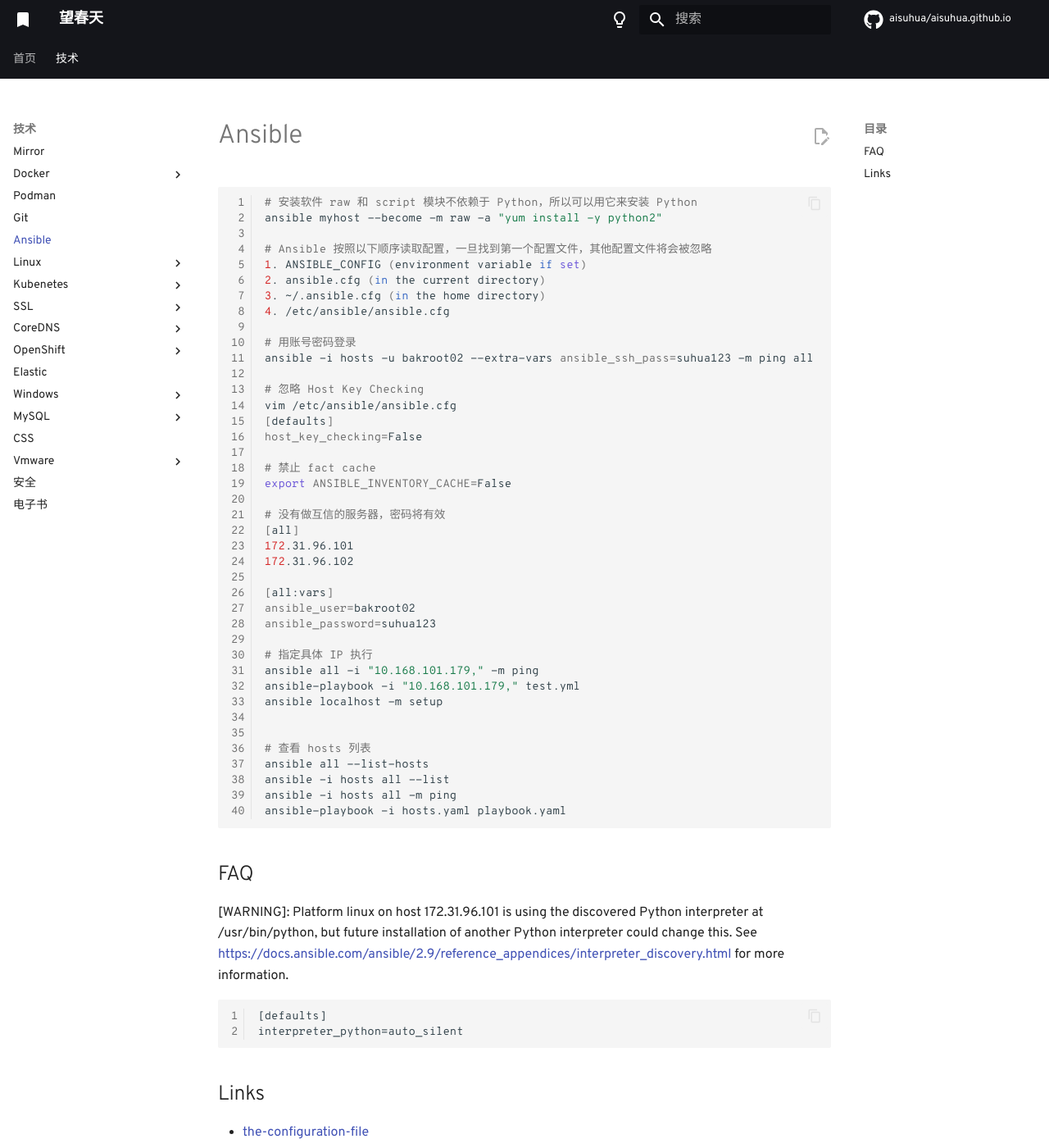
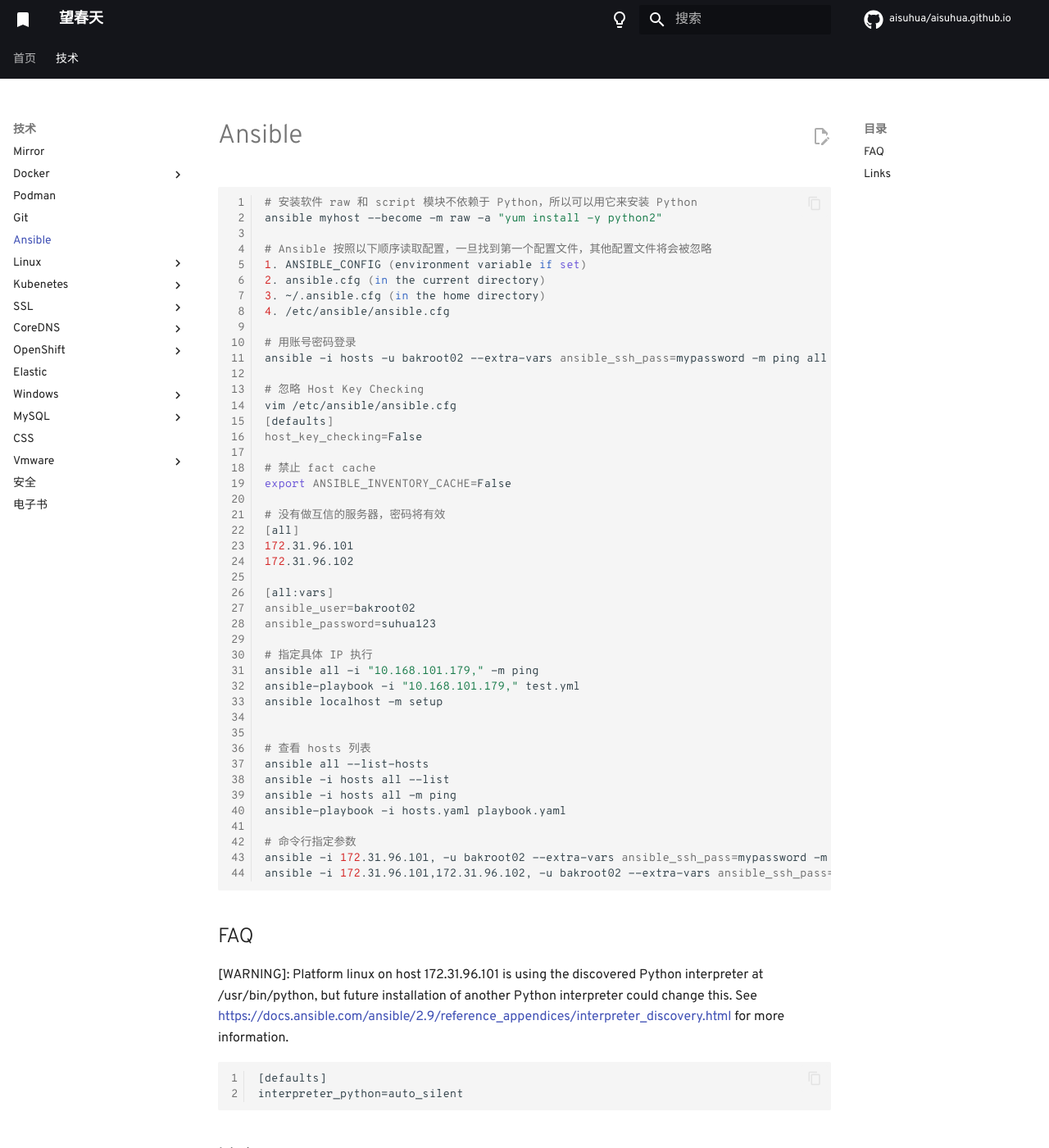
Before and after one commit to aisuhua/aisuhua.github.io, an MkDocs documentation site: the page built from docs/ansible/index.md, in a window 1280 px wide and 1400 px high. Shown: the whole window at 82% size. Built offline with MkDocs 1.6.1 and Material for MkDocs 9.7.7, drawn with Linux system fonts in a browser that asks for light colours; comment, search, counter and statistics services are not loaded.

Commit message:
index.md

````diff
--- a/docs/ansible/index.md
+++ b/docs/ansible/index.md
@@ -11,7 +11,7 @@ ansible myhost --become -m raw -a "yum install -y python2"
 4. /etc/ansible/ansible.cfg
 
 # 用账号密码登录
-ansible -i hosts -u bakroot02 --extra-vars ansible_ssh_pass=suhua123 -m ping all
+ansible -i hosts -u bakroot02 --extra-vars ansible_ssh_pass=mypassword -m ping all
 
 # 忽略 Host Key Checking
 vim /etc/ansible/ansible.cfg
@@ -41,6 +41,10 @@ ansible all --list-hosts
 ansible -i hosts all --list
 ansible -i hosts all -m ping
 ansible-playbook -i hosts.yaml playbook.yaml
+
+# 命令行指定参数
+ansible -i 172.31.96.101, -u bakroot02 --extra-vars ansible_ssh_pass=mypassword -m ping all
+ansible -i 172.31.96.101,172.31.96.102, -u bakroot02 --extra-vars ansible_ssh_pass=mypassword -m ping all
 ```
 
 ## FAQ
````
